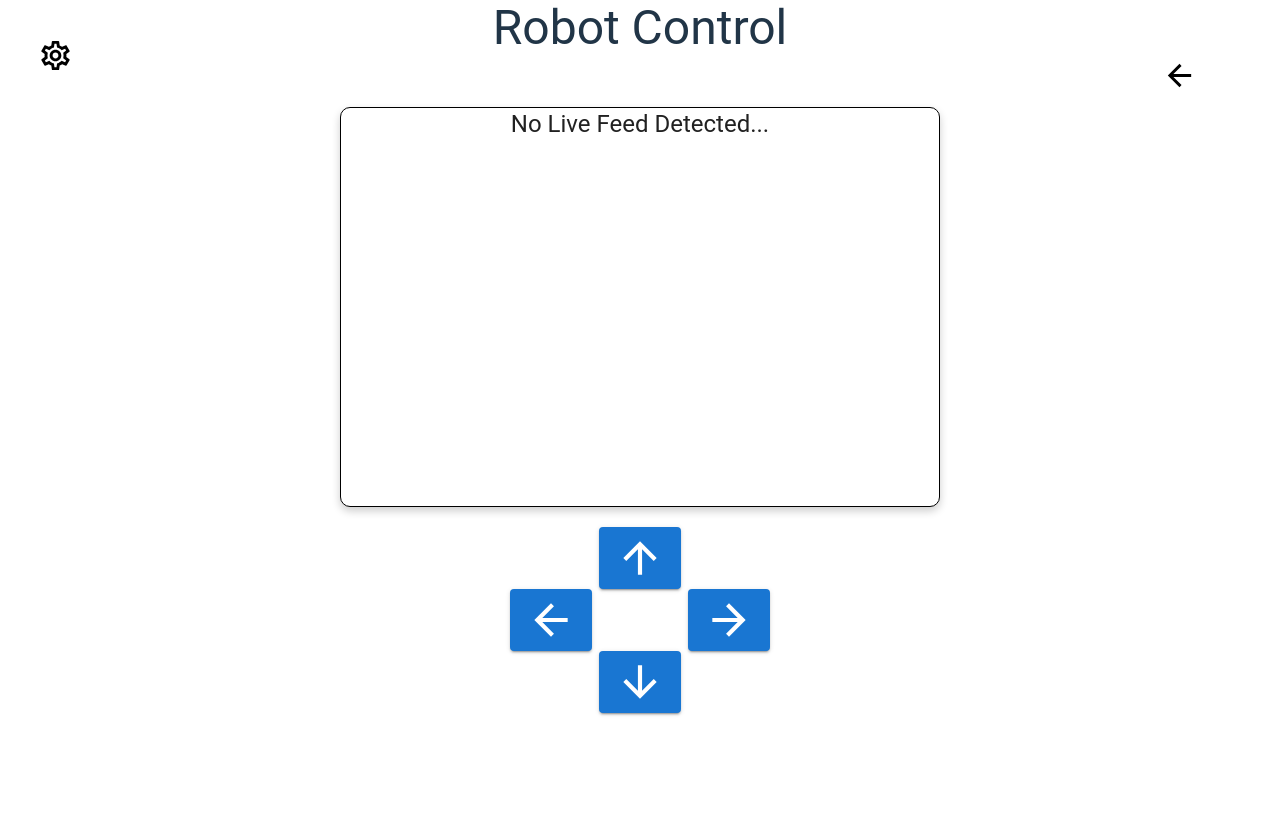
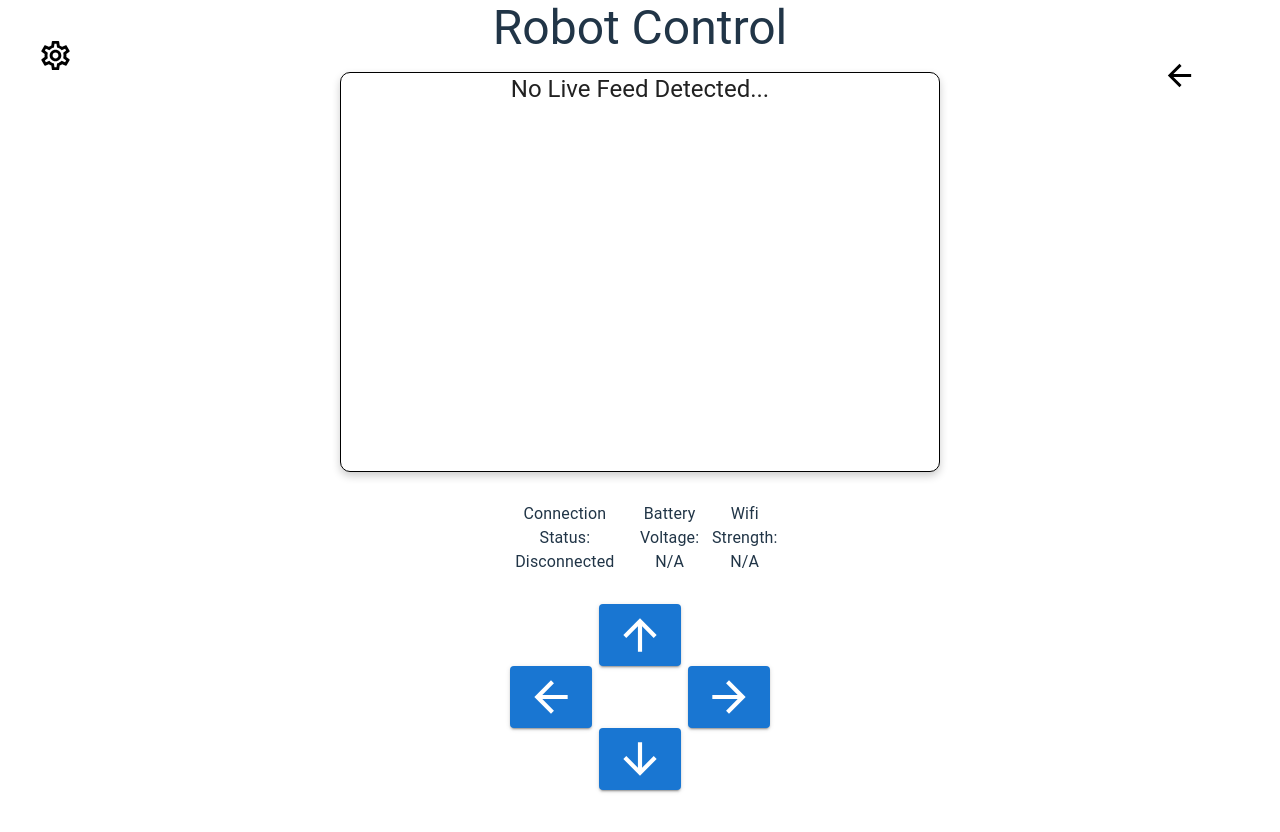
Before and after one commit to sashawasha1337/Segfaults, a React (Vite) app in the folder ReactApp/: page /ControlPage/1 in a window 1280 px wide. Shown: the top 832 px of the page. Before the commit the page ends 800 px from the top, so only its background shows below. Built offline with nearby package versions, Linux system fonts and the light colour scheme; no server answers; the database is empty.

Commit message:
Initial commit of battery and wifi status indicators

```diff
--- a/ReactApp/src/hooks/useRobotConnection.jsx
+++ b/ReactApp/src/hooks/useRobotConnection.jsx
@@ -3,7 +3,7 @@ import { useState, useEffect, useRef } from 'react';
 import Peer from 'simple-peer/simplepeer.min.js';
 import { io } from 'socket.io-client';
 
-export function useRobotConnection(robotIP, videoRef) {
+export function useRobotConnection(robotIP, videoRef, onBatteryUpdate, onWifiUpdate) {
   const [connectionStatus, setConnectionStatus] = useState('disconnected');
   const [isConnected, setIsConnected] = useState(false);
   const [error, setError] = useState(null);
@@ -64,7 +64,22 @@ export function useRobotConnection(robotIP, videoRef) {
         });
 
         peer.on('data', data => {
-          console.log('Received data from robot:', data.toString());
+          message = data.toString();
+          console.log('Received data from robot:', message);
+
+          try{
+            const parsed = JSON.parse(message);
+            if (parsed?.type === 'status') {
+              if (parsed.batteryVoltage !== undefined && onBatteryUpdate) {
+                onBatteryUpdate(parsed.batteryVoltage);
+              }
+              if (parsed.wifiStrength !== undefined && onWifiUpdate) {
+                onWifiUpdate(parsed.wifiStrength);
+              }
+            }
+          } catch (error) {
+            console.error('Error parsing message from robot:', error);
+          }
         });
 
         peer.on('connect', () => {
--- a/ReactApp/src/pages/ControlPage.jsx
+++ b/ReactApp/src/pages/ControlPage.jsx
@@ -1,5 +1,5 @@
 import React, { useState, useRef, useEffect, use } from "react";
-import { Button, Card, CardMedia, Grid, Typography } from "@mui/material";
+import { Box,  Button, Card, CardMedia, Grid, Typography } from "@mui/material";
 import { ArrowBack, ArrowDownward, ArrowForward, ArrowUpward } from "@mui/icons-material";
 import BackButton from "../components/BackButton";
 import SettingsButton from '../components/SettingsButton';
@@ -15,6 +15,9 @@ const ControlPage = () => {
   const [robotIP, setRobotIP] = useState(""); // State to store the robot's IP address
   const  videoRef = useRef(null); // Ref to access the video element
   const [connection, setConnection] = useState(null); // State to manage the connection
+
+  const [batteryVoltage, setBatteryVoltage] = useState(null); // State to store battery voltage
+  const [wifiStrength, setWifiStrength] = useState(null); // State to store WiFi strength
 
   // Function to fetch the robot's IP address from Firestore using its ID
   const fetchRobotIP = async () => {
@@ -38,7 +41,12 @@ const ControlPage = () => {
   }, []);
 
   // Call the hook at the top level. The hook can internally handle when robotIP changes.
-  const { isConnected, connectionStatus, error, sendCommand } = useRobotConnection(robotIP, videoRef);
+  const { isConnected, connectionStatus, error, sendCommand } = useRobotConnection(
+    robotIP,
+    videoRef,
+    setBatteryVoltage,
+    setWifiStrength
+  );
 
   const adjustRobotDirection = async (command) => {
       const sent = await sendCommand(command); // Send the command to the robot
@@ -51,9 +59,7 @@ const ControlPage = () => {
       }
   };
 
-  //useEffect(() => {
-  //    setConnection({ isConnected, connectionStatus, error }); // Update the connection state
-  //}, [isConnected, connectionStatus, error]);
+
 
 
   // JSX code for the page
@@ -99,6 +105,21 @@ const ControlPage = () => {
             <Typography variant="h5" style={{textAlign: "center"}}>No Live Feed Detected...</Typography>
           )}
       </Card>
+
+      <Box
+        style={{
+          display: "flex",
+          justifyContent: "space-between",
+          borderRadius: "10px",
+          marginBottom: "20px",
+          padding: "10px",
+          width: "300px",
+        }}
+      >
+        <Typography variant="body1">Connection Status: {isConnected ? "Connected" : "Disconnected"}</Typography>
+        <Typography variant="body1">Battery Voltage: {batteryVoltage ? `${batteryVoltage} V` : "N/A"}</Typography>
+        <Typography variant="body1">Wifi Strength: {wifiStrength ? `${wifiStrength} dB` : "N/A"}</Typography>
+      </Box>
 
       <Grid container direction="column" justifyContent="space-between" alignItems="center" >
         <Grid item >
```
Also changed, not shown: 1 other file (tests, documents, lock files or other folders).
